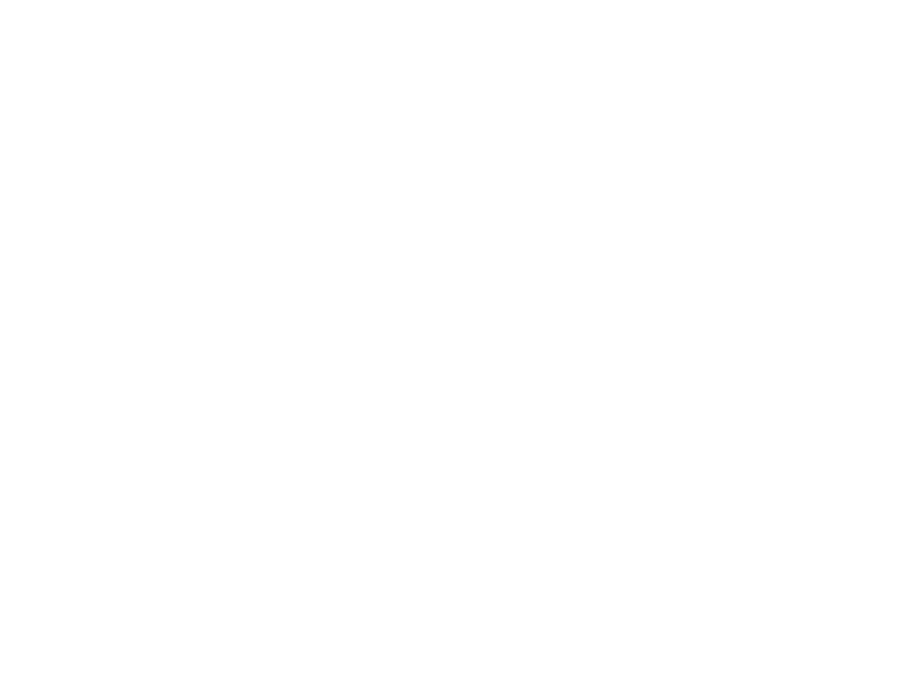
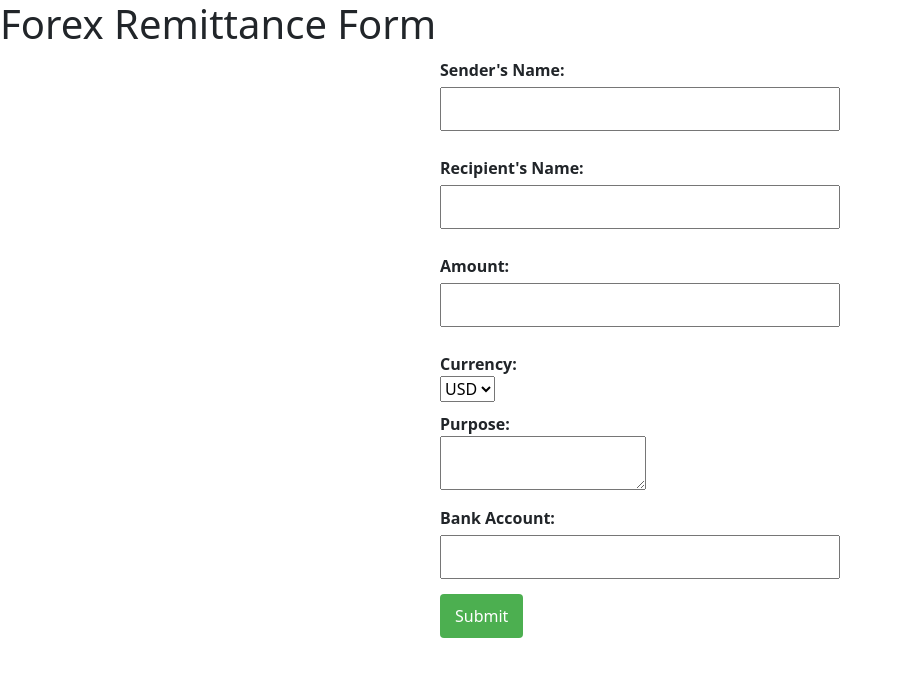
Before and after one commit to deokemeetali/forex-remittance, a React (Create React App) app in the folder frontend/: page /ForexRemittance in a window 1280 px wide. Before the commit this address had no page. Shown: the top 676 px of the page, without its empty margins (0-900 px from the left). Built offline with nearby package versions, Linux system fonts and the light colour scheme.

Commit message:
forex remittance

```diff
--- a/frontend/src/App.js
+++ b/frontend/src/App.js
@@ -6,7 +6,7 @@ import SignUpForm from "./userManagement/signup";
 import PhoneLogin from "./phonelogin/phonelogin";
 import LoginForm from "./loginPage/login";
 import BeneficiaryForm from './benificiaryform/benificiaryform';
-
+import ForexRemittanceForm from './forex-remittance/ForexRemittance';
 function App() {
   return (
      <>
@@ -18,6 +18,7 @@ function App() {
       <Route path="/signup" element={<SignUpForm/>}/>
       <Route path="/login" element={<LoginForm />}/>
       <Route path="/phonelogin" element={<PhoneLogin />} />
+      <Route path='/ForexRemittance' element={<ForexRemittanceForm/>}/>
     </Routes>
   </Router>
     </>
--- a/frontend/src/components/Home/H-navbar.js
+++ b/frontend/src/components/Home/H-navbar.js
@@ -37,6 +37,11 @@ function Homenav() {
                 Beneficiary form
               </Button>
             </Link>
+            <Link to="/ForexRemittance" className="nav-link">
+              <Button variant="outline-light" className="me-2">
+               Forex Remittance Form
+              </Button>
+            </Link>
           </Nav>
           </Nav>
         </Navbar.Collapse>
--- /dev/null
+++ b/frontend/src/forex-remittance/ForexRemittance.js
@@ -0,0 +1,97 @@
+import React, { useState } from 'react';
+
+const ForexRemittanceForm = () => {
+  const [senderName, setSenderName] = useState('');
+  const [recipientName, setRecipientName] = useState('');
+  const [amount, setAmount] = useState('');
+  const [currency, setCurrency] = useState('USD');
+  const [purpose, setPurpose] = useState('');
+  const [bankAccount, setBankAccount] = useState('');
+
+  const handleSubmit = (e) => {
+    e.preventDefault();
+
+    // Here you can perform actions like sending data to an API or processing the form
+    console.log('Sender Name:', senderName);
+    console.log('Recipient Name:', recipientName);
+    console.log('Amount:', amount);
+    console.log('Currency:', currency);
+    console.log('Purpose:', purpose);
+    console.log('Bank Account:', bankAccount);
+
+    // Reset form fields after submission
+    setSenderName('');
+    setRecipientName('');
+    setAmount('');
+    setPurpose('');
+    setBankAccount('');
+  };
+
+  return (
+    <div>
+      <h1>Forex Remittance Form</h1>
+      <form onSubmit={handleSubmit}>
+        <div>
+          <label htmlFor="senderName">Sender&apos;s Name:</label>
+          <input
+            type="text"
+            id="senderName"
+            value={senderName}
+            onChange={(e) => setSenderName(e.target.value)}
+          />
+        </div>
+        <div>
+          <label htmlFor="recipientName">Recipient&apos;s Name:</label>
+          <input
+            type="text"
+            id="recipientName"
+            value={recipientName}
+            onChange={(e) => setRecipientName(e.target.value)}
+          />
+        </div>
+        <div>
+          <label htmlFor="amount">Amount:</label>
+          <input
+            type="number"
+            id="amount"
+            value={amount}
+            onChange={(e) => setAmount(e.target.value)}
+          />
+        </div>
+        <div>
+          <label htmlFor="currency">Currency:</label>
+          <select
+            id="currency"
+            value={currency}
+            onChange={(e) => setCurrency(e.target.value)}
+          >
+            <option value="USD">USD</option>
+            <option value="EUR">EUR</option>
+            <option value="GBP">GBP</option>
+            {/* Add other currency options */}
+          </select>
+        </div>
+        <div>
+          <label htmlFor="purpose">Purpose:</label>
+          <textarea
+            id="purpose"
+            value={purpose}
+            onChange={(e) => setPurpose(e.target.value)}
+          ></textarea>
+        </div>
+        <div>
+          <label htmlFor="bankAccount">Bank Account:</label>
+          <input
+            type="text"
+            id="bankAccount"
+            value={bankAccount}
+            onChange={(e) => setBankAccount(e.target.value)}
+          />
+        </div>
+        <button type="submit">Submit</button>
+      </form>
+    </div>
+  );
+};
+
+export default ForexRemittanceForm;
```
Also changed, not shown: 1 other file (tests, documents, lock files or other folders).
